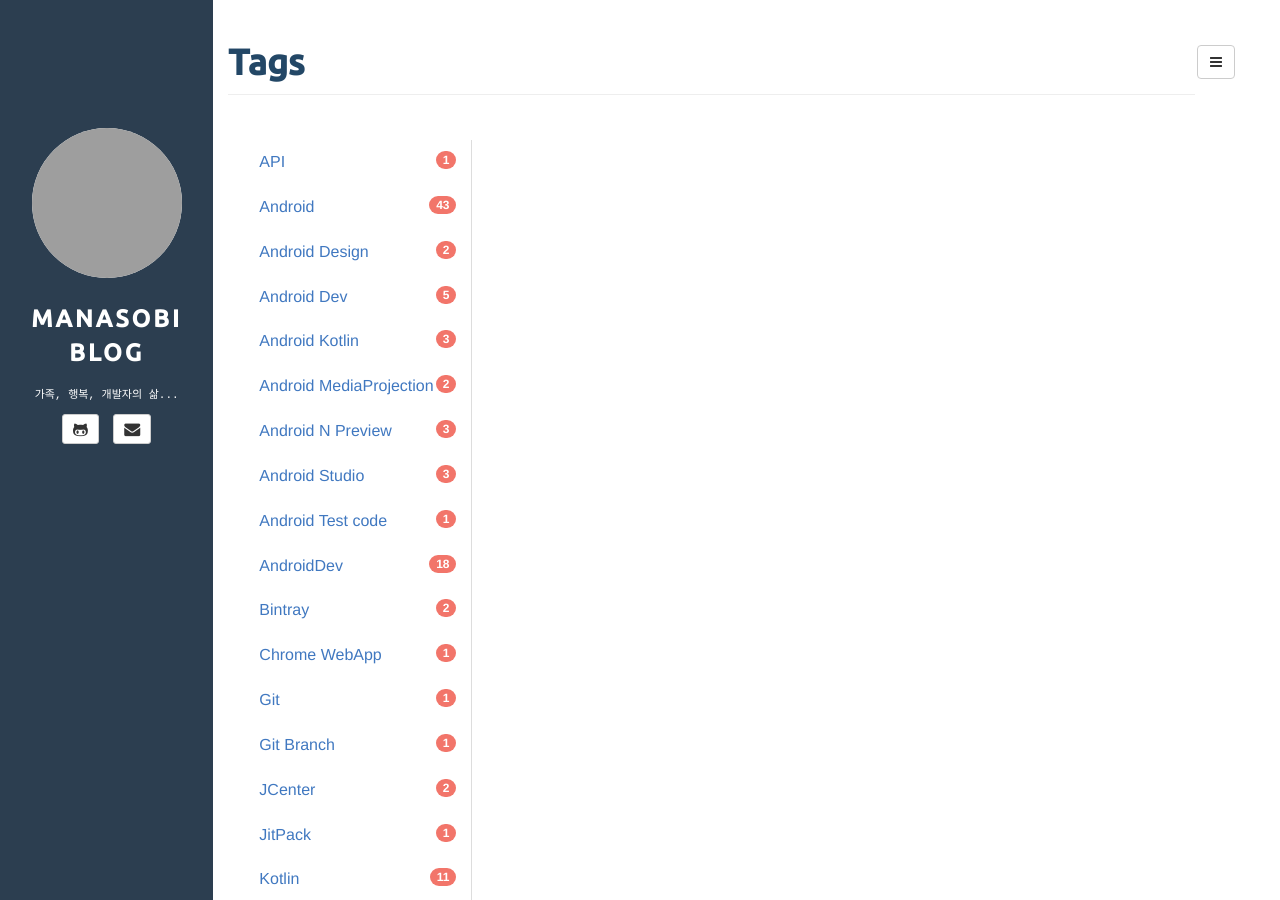
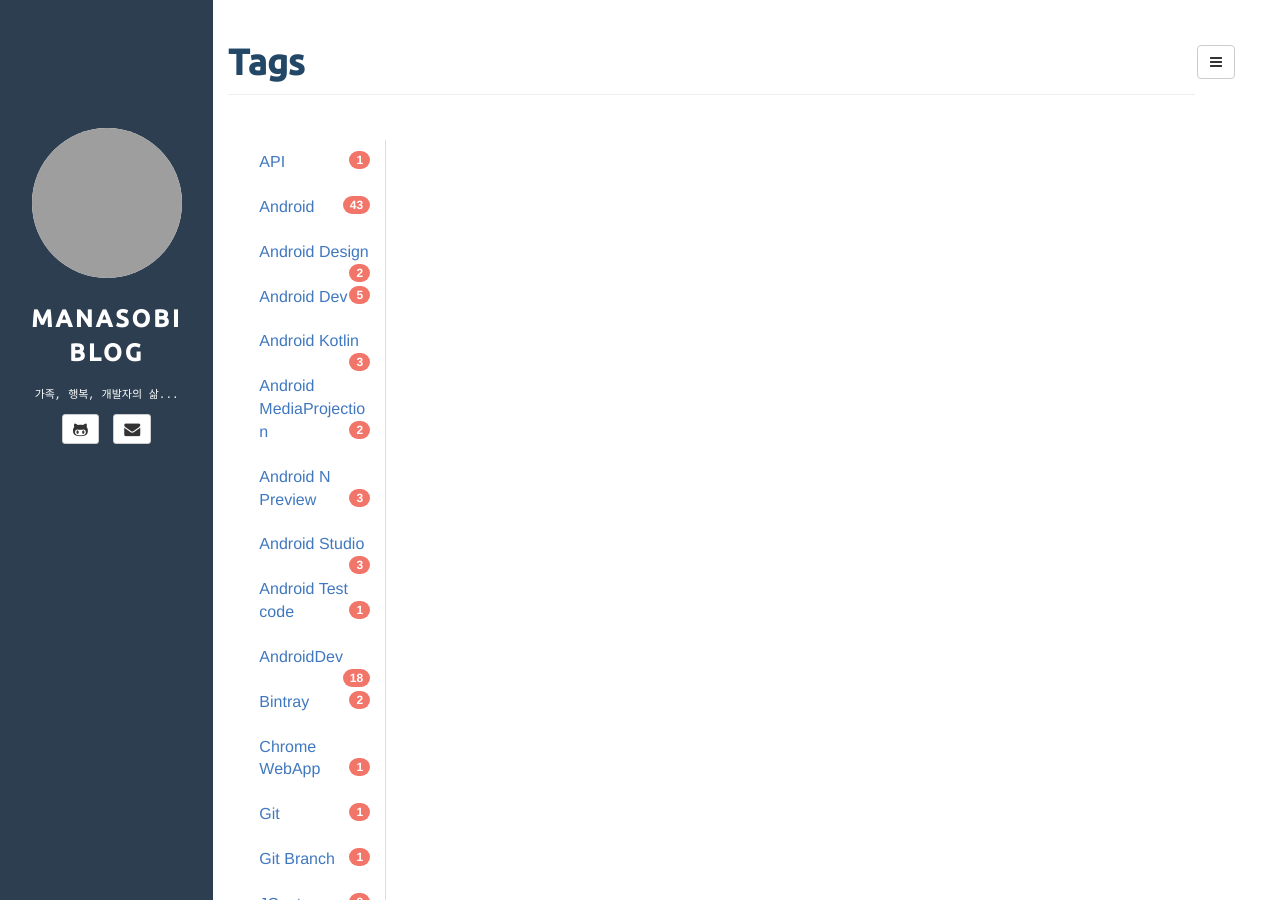
Before and after one commit to ddONGzaru/ddongzaru.github.io, a Jekyll site: the page built from tags.html, in a window 1280 px wide and 900 px high. Built offline with Jekyll 4.4.1, drawn with Linux system fonts in a browser that asks for light colours; grey boxes are pictures that could not be loaded.

Commit message:
tags.html 페이지 수정

```diff
--- a/tags.html
+++ b/tags.html
@@ -9,7 +9,7 @@ group: navigation
 {% assign tag_words = site_tags | split:',' | sort %}
 
 
-<div class="col-sm-3 col-xs-6">
+<div class="col-sm-2 col-xs-6">
     <ul class="nav nav-tabs-vertical cat-tag-menu">
     {% for item in (0..site.tags.size) %}{% unless forloop.last %}
       {% capture this_word %}{{ tag_words[item] | strip_newlines }}{% endcapture %}
@@ -22,7 +22,7 @@ group: navigation
    </ul>
 </div>
 <!-- Tab panes -->
-<div class="tab-content col-sm-9 col-xs-6">
+<div class="tab-content col-sm-10 col-xs-6">
   {% for item in (0..site.tags.size) %}{% unless forloop.last %}
     {% capture this_word %}{{ tag_words[item] | strip_newlines }}{% endcapture %}
     <div class="tab-pane" id="{{ this_word | replace:' ','-' }}-ref">
```
